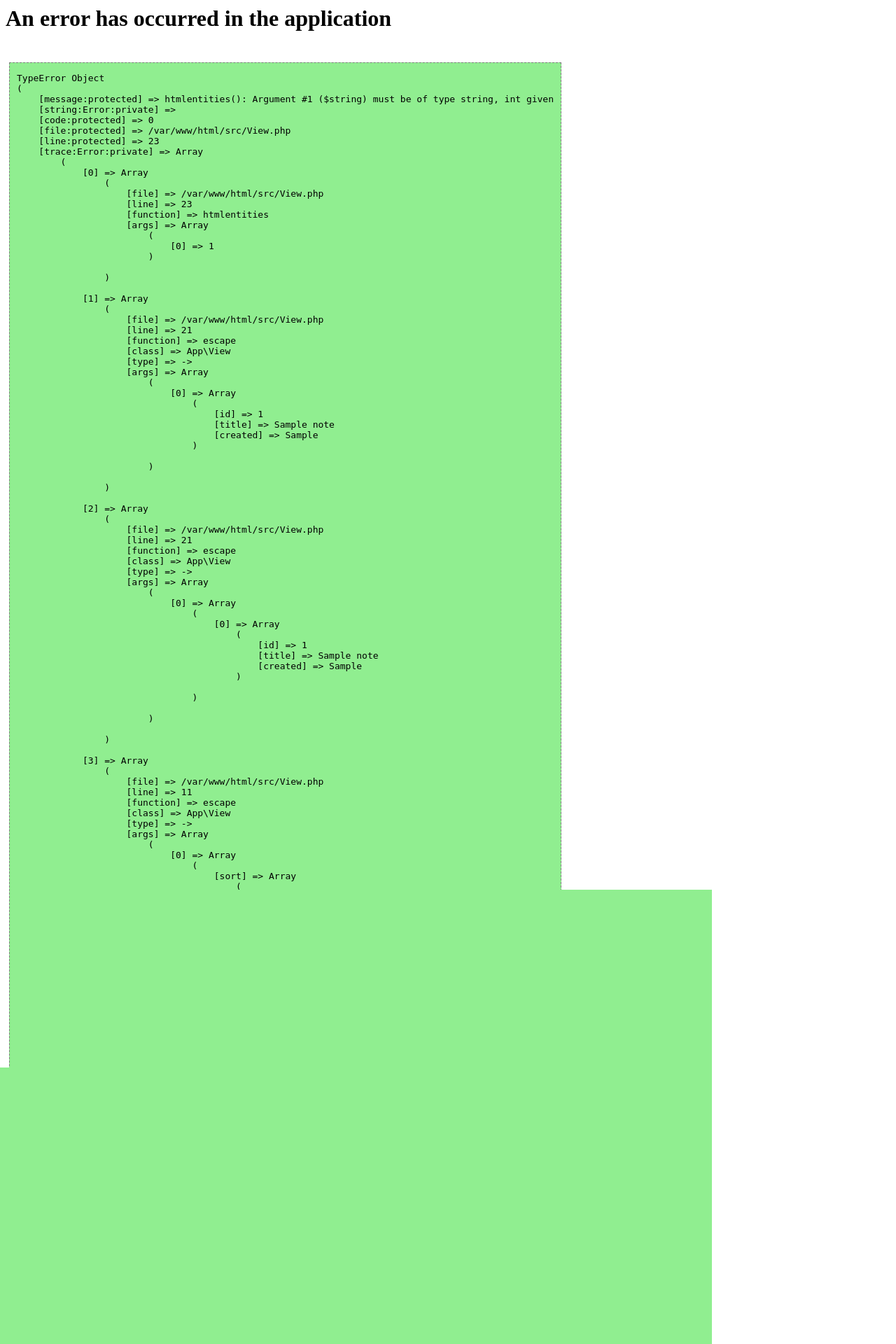
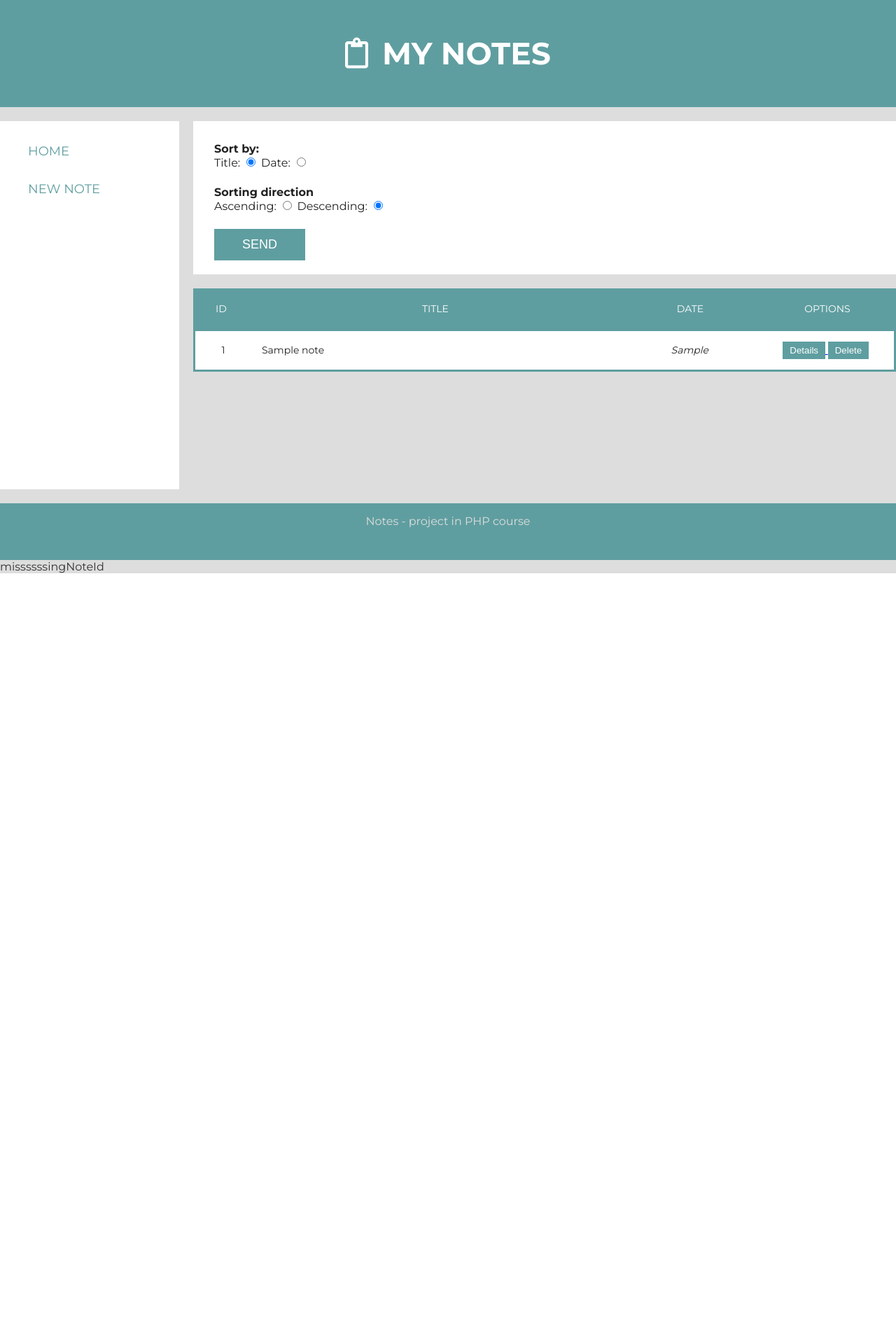
Before and after one commit to maryAnnab/Organizer_Notes, a PHP site: page / in a window 1280 px wide. Shown: the top 1920 px of the page at 70% size. After the commit the page ends 819 px from the top, so only its background shows below. Run offline with PHP 8.4, Linux system fonts and the light colour scheme; tables that the repository leaves empty or names only in its code hold one stand-in row (values such as "Sample post"); lists and menus that the app fills with data are empty; some libraries are stand-ins or nearby versions.

Commit message:
Code update

```diff
--- a/src/Controller/NoteController.php
+++ b/src/Controller/NoteController.php
@@ -8,6 +8,8 @@ use App\Exception\NotFoundException;
 
 class NoteController extends AbstractController
 {
+    private const PAGE_SIZE = 10;
+
     public function createAction(): void
     {
       if ($this->request->hasPost()) {
@@ -32,13 +34,20 @@ class NoteController extends AbstractController
 
     public function listAction(): void
     {
+      $pageNumber = $this->request->getParam('page', 1);
+      $pageSize = $this->request->getParam('page', self::PAGE_SIZE);
       $sortBy = $this->request->getParam('sortby', 'title');
       $sortOrder = $this->request->getParam('sortorder', 'desc');
+
+      if (!in_array($pageSize, [1, 5, 10, 25])) {
+        $pageSize = self::PAGE_SIZE;
+      }
 
 
       $this->view->render(
         'list',
         [
+            'page' => ['number' => $pageNumber, 'size' => $pageSize],
             'sort' => ['by' => $sortBy, 'order' => $sortOrder],
             'notes' => $this->database->getNotes($sortBy, $sortOrder),
             'before' => $this->request->getParam('before'),
--- a/src/Database.php
+++ b/src/Database.php
@@ -107,15 +107,7 @@ class Database
   public function deleteNote(int $id): void
   {
     try {
-      $title = $this->conn->quote($data['title']);
-      $description = $this->conn->quote($data['description']);
-
-      $query  ="
-       DELETE FROM notes
-       WHERE id = $id
-       LIMIT 1
-      ";
-
+      $query = "DELETE FROM notes WHERE id = $id LIMIT 1";
       $this->conn->exec($query);
     } catch (Throwable $e) {
       throw new StorageException('Failed to delete note', 400, $e);
--- a/src/View.php
+++ b/src/View.php
@@ -17,12 +17,19 @@ class View
     $clearParams = [];
 
     foreach ($params as $key => $param) {
-      if (is_array($param)) {
-        $clearParams[$key] = $this->escape($param);
-      } else if ($param) {
-        $clearParams[$key] = htmlentities($param);
-      } else {
-        $clearParams[$key] = $param;
+      switch (true) {
+        case is_array($param):
+          $clearParams[$key] = $this->escape($param);
+          break;
+        case is_int($param):
+          $clearParams[$key] = $param;
+          break;
+        case $param:
+          $clearParams[$key] = htmlentities($param);
+          break;
+        default:
+          $clearParams[$key] = $param;
+          break;
       }
     }
 
--- a/templates/pages/delete.php
+++ b/templates/pages/delete.php
@@ -11,7 +11,7 @@
     </ul>
     <form method="POST" action="/?action=delete">
       <input name="id" type="hidden" value="<?php echo $note['id'] ?>" />
-      <input type="sbmit" value="Delete" />
+      <input type="submit" value="Delete" />
     </form>
   <?php else : ?>
     <div>There is no note to display</div>
--- a/templates/pages/list.php
+++ b/templates/pages/list.php
@@ -45,7 +45,7 @@
           <div>Sort by:</div>
           <label>Title: <input name="sortby" type="radio" value="title" <?php echo $by === 'title' ?
           'checked' : '' ?> /></label>
-          <label>Date: <input type="radio" value="created" <?php echo $by === 'created'  ?
+          <label>Date: <input name="sortby" type="radio" value="created" <?php echo $by === 'created'  ?
           'checked' : '' ?> /></label>
         </div>
         <div>
```
